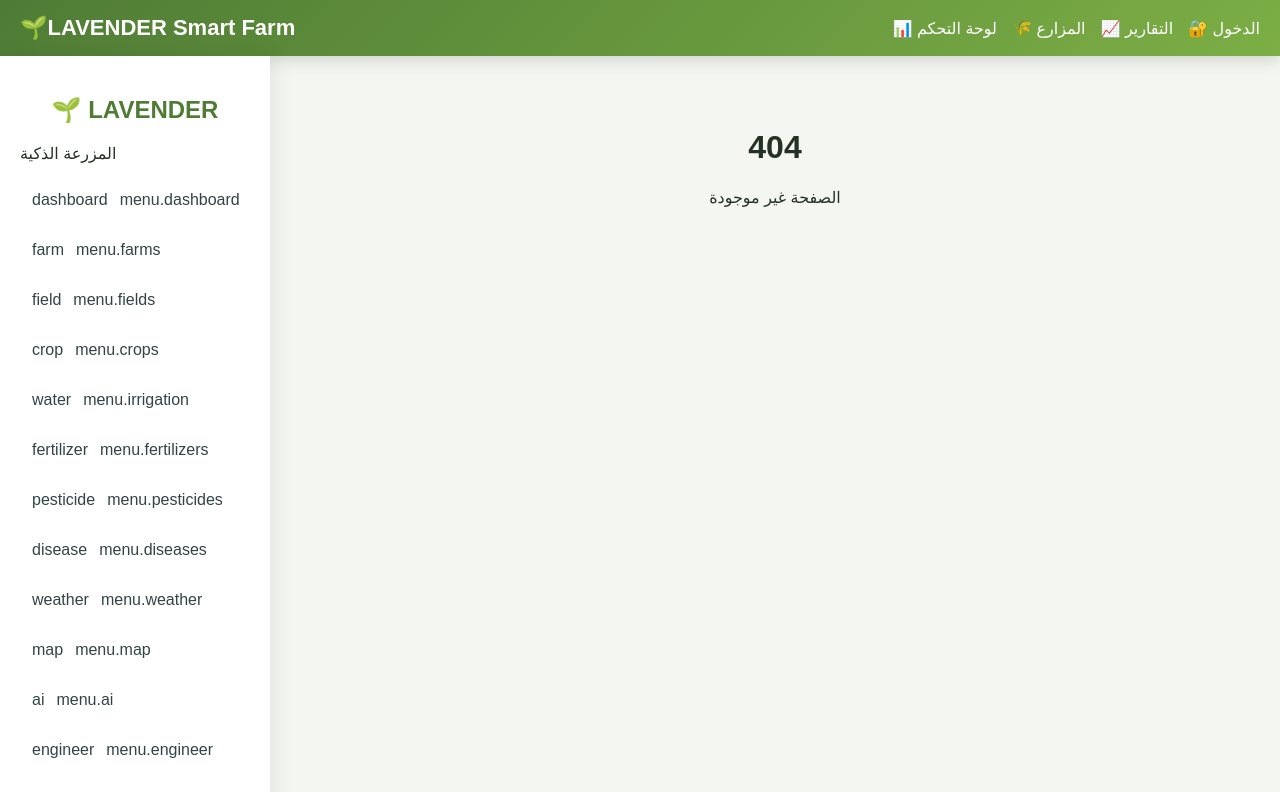
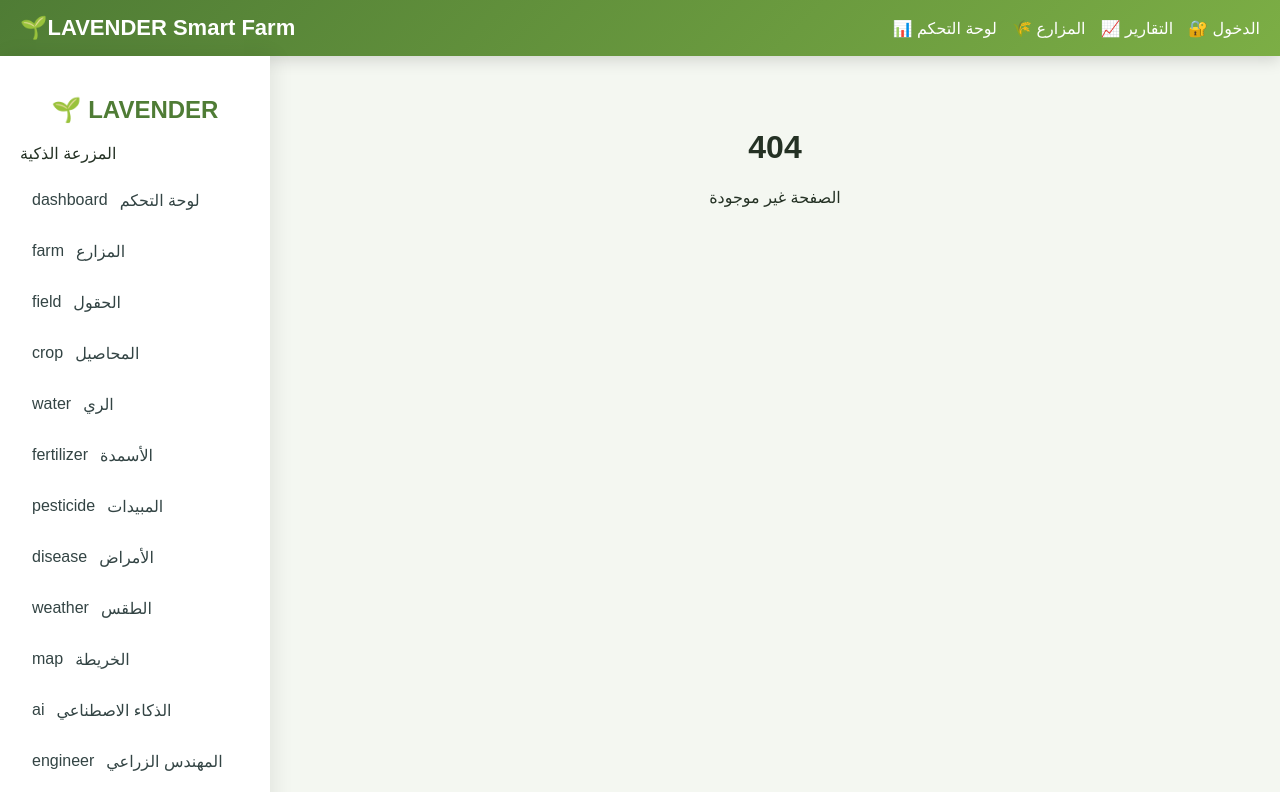
Before and after one commit to hasan776643tt-ops/LAVENDER, a React (Vite) app: page / in a window 1280 px wide. Shown: the top 792 px of the page. Built offline with nearby package versions, Linux system fonts and the light colour scheme.

Commit message:
Update Sidebar.jsx

```diff
--- a/src/components/Sidebar.jsx
+++ b/src/components/Sidebar.jsx
@@ -3,8 +3,17 @@
 import { NavLink } from "react-router-dom";
 
 import menuConfig from "../config/menuConfig.js";
+import { translate } from "../utils/translation.js";
+import { useSettings } from "../context/SettingsContext.jsx";
+
 
 export default function Sidebar() {
+  const { settings } = useSettings();
+
+  const language =
+    settings?.language || "ar";
+
+
   return (
     <aside
       className="sidebar"
@@ -15,6 +24,7 @@ export default function Sidebar() {
 
         <p>المزرعة الذكية</p>
       </div>
+
 
       <nav aria-label="التنقل الرئيسي">
         <ul>
@@ -29,7 +39,9 @@ export default function Sidebar() {
                       ? "sidebar-link active"
                       : "sidebar-link"
                   }
-                  end={item.path === "/dashboard"}
+                  end={
+                    item.path === "/dashboard"
+                  }
                 >
                   {item.icon && (
                     <span
@@ -41,7 +53,10 @@ export default function Sidebar() {
                   )}
 
                   <span>
-                    {item.titleKey}
+                    {translate(
+                      item.titleKey,
+                      language
+                    )}
                   </span>
                 </NavLink>
               </li>
```
